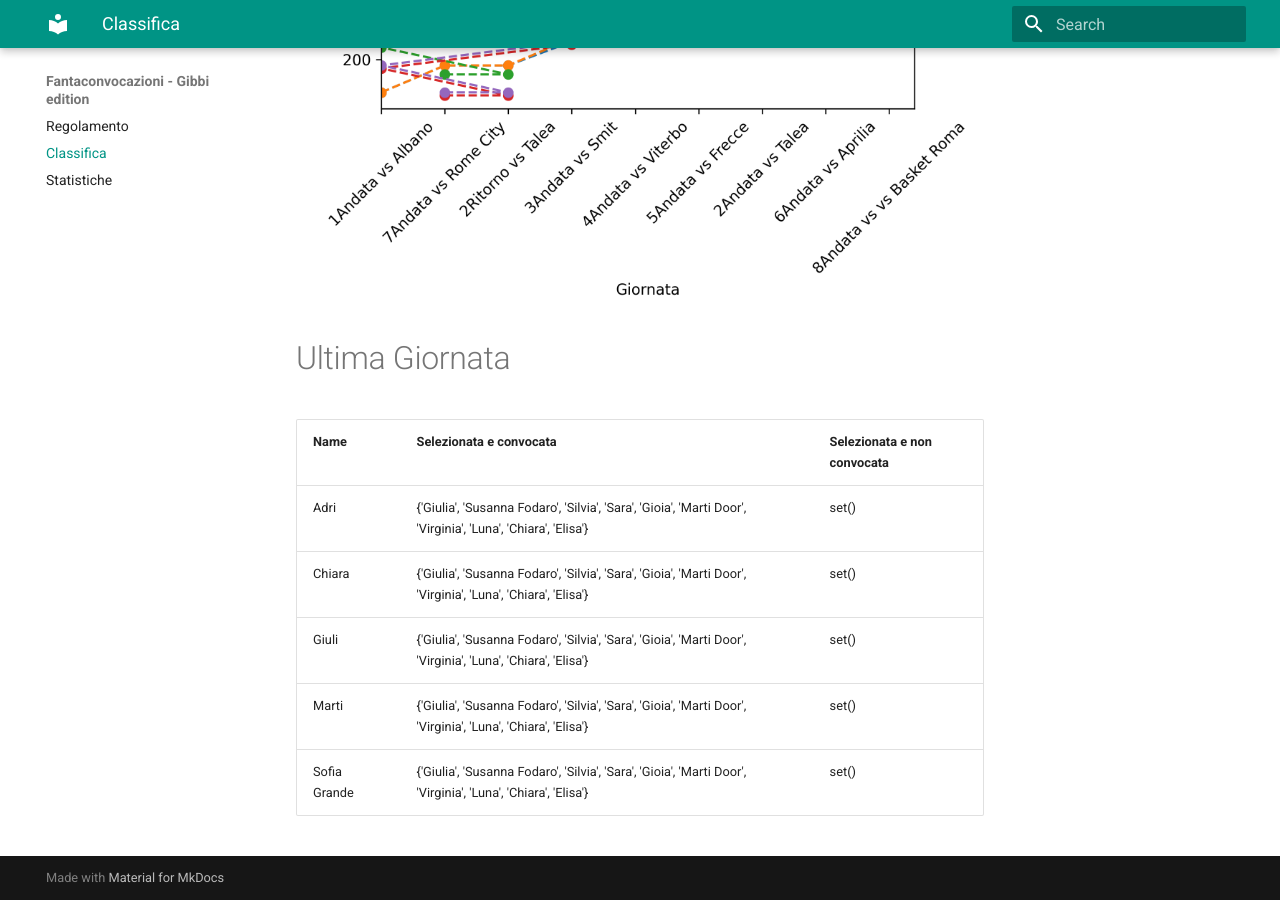
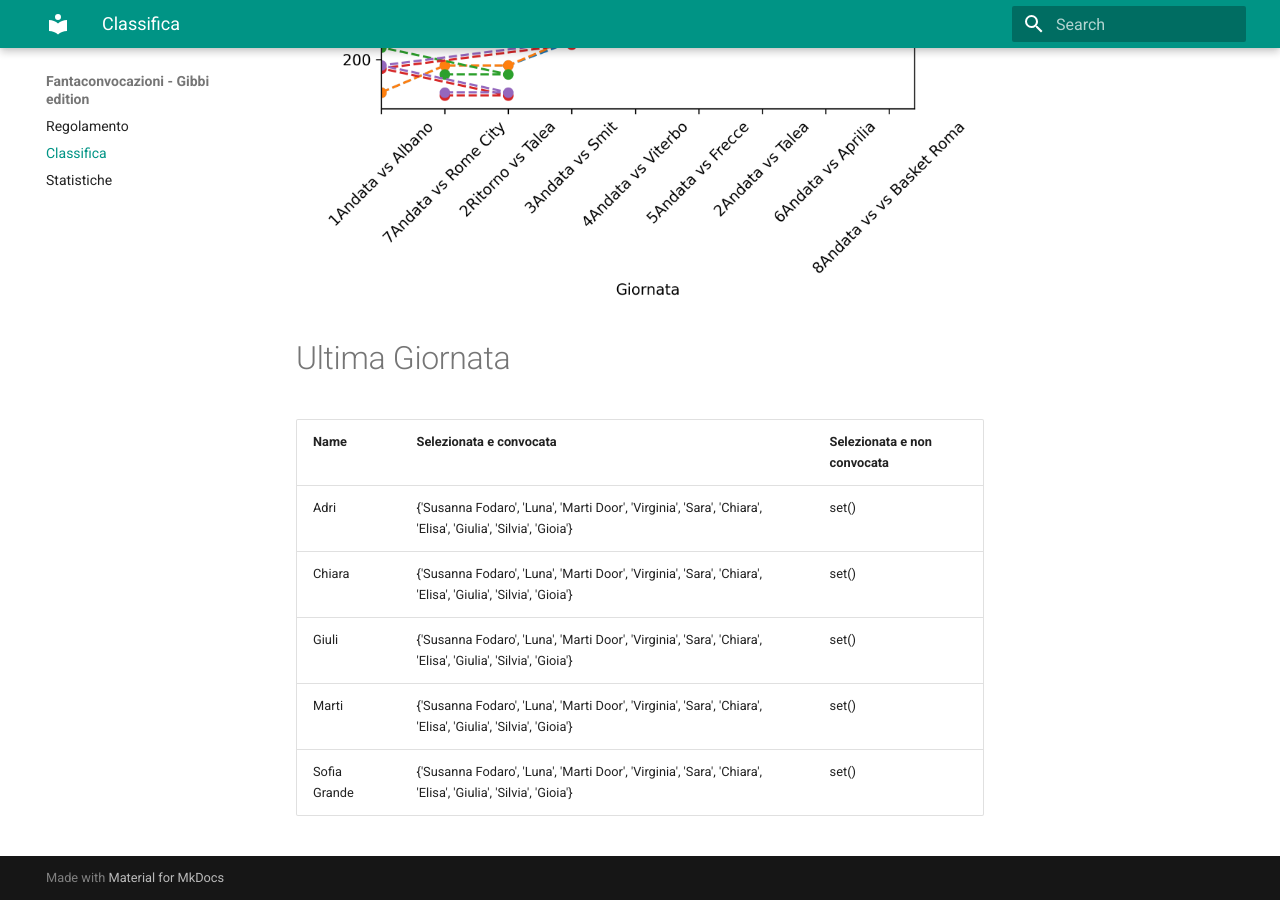
Before and after one commit to martinig94/fantagibbi, an MkDocs documentation site: the page built from docs/Classifica.md, in a window 1280 px wide and 900 px high, scrolled down 810 px. Built offline with MkDocs 1.6.1 and Material for MkDocs 9.7.7, drawn with Linux system fonts in a browser that asks for light colours.

Commit message:
Auto-update from main.py

```diff
--- a/docs/Classifica.md
+++ b/docs/Classifica.md
@@ -18,9 +18,9 @@
 <!-- START_TABLE CORRECT -->
 | Name         | Selezionata e convocata                                                                                      | Selezionata e non convocata   |
 |:-------------|:-------------------------------------------------------------------------------------------------------------|:------------------------------|
-| Adri         | {'Giulia', 'Susanna Fodaro', 'Silvia', 'Sara', 'Gioia', 'Marti Door', 'Virginia', 'Luna', 'Chiara', 'Elisa'} | set()                         |
-| Chiara       | {'Giulia', 'Susanna Fodaro', 'Silvia', 'Sara', 'Gioia', 'Marti Door', 'Virginia', 'Luna', 'Chiara', 'Elisa'} | set()                         |
-| Giuli        | {'Giulia', 'Susanna Fodaro', 'Silvia', 'Sara', 'Gioia', 'Marti Door', 'Virginia', 'Luna', 'Chiara', 'Elisa'} | set()                         |
-| Marti        | {'Giulia', 'Susanna Fodaro', 'Silvia', 'Sara', 'Gioia', 'Marti Door', 'Virginia', 'Luna', 'Chiara', 'Elisa'} | set()                         |
-| Sofia Grande | {'Giulia', 'Susanna Fodaro', 'Silvia', 'Sara', 'Gioia', 'Marti Door', 'Virginia', 'Luna', 'Chiara', 'Elisa'} | set()                         |
+| Adri         | {'Susanna Fodaro', 'Luna', 'Marti Door', 'Virginia', 'Sara', 'Chiara', 'Elisa', 'Giulia', 'Silvia', 'Gioia'} | set()                         |
+| Chiara       | {'Susanna Fodaro', 'Luna', 'Marti Door', 'Virginia', 'Sara', 'Chiara', 'Elisa', 'Giulia', 'Silvia', 'Gioia'} | set()                         |
+| Giuli        | {'Susanna Fodaro', 'Luna', 'Marti Door', 'Virginia', 'Sara', 'Chiara', 'Elisa', 'Giulia', 'Silvia', 'Gioia'} | set()                         |
+| Marti        | {'Susanna Fodaro', 'Luna', 'Marti Door', 'Virginia', 'Sara', 'Chiara', 'Elisa', 'Giulia', 'Silvia', 'Gioia'} | set()                         |
+| Sofia Grande | {'Susanna Fodaro', 'Luna', 'Marti Door', 'Virginia', 'Sara', 'Chiara', 'Elisa', 'Giulia', 'Silvia', 'Gioia'} | set()                         |
 <!-- END_TABLE CORRECT -->
```
